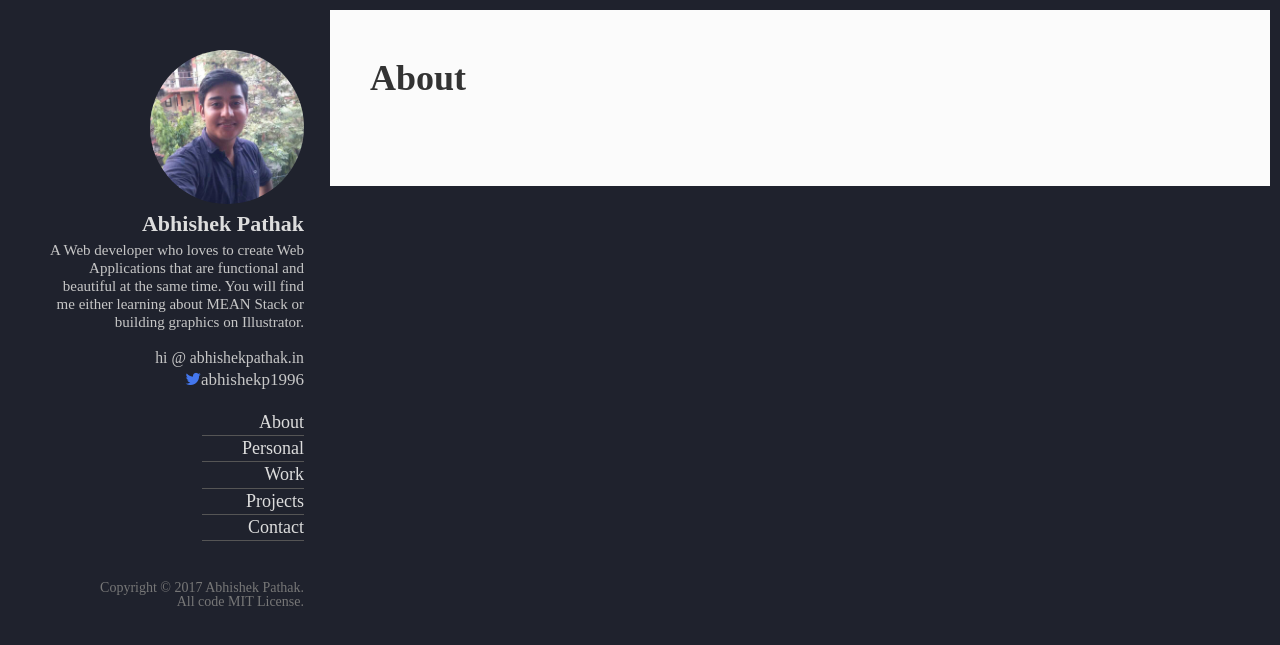
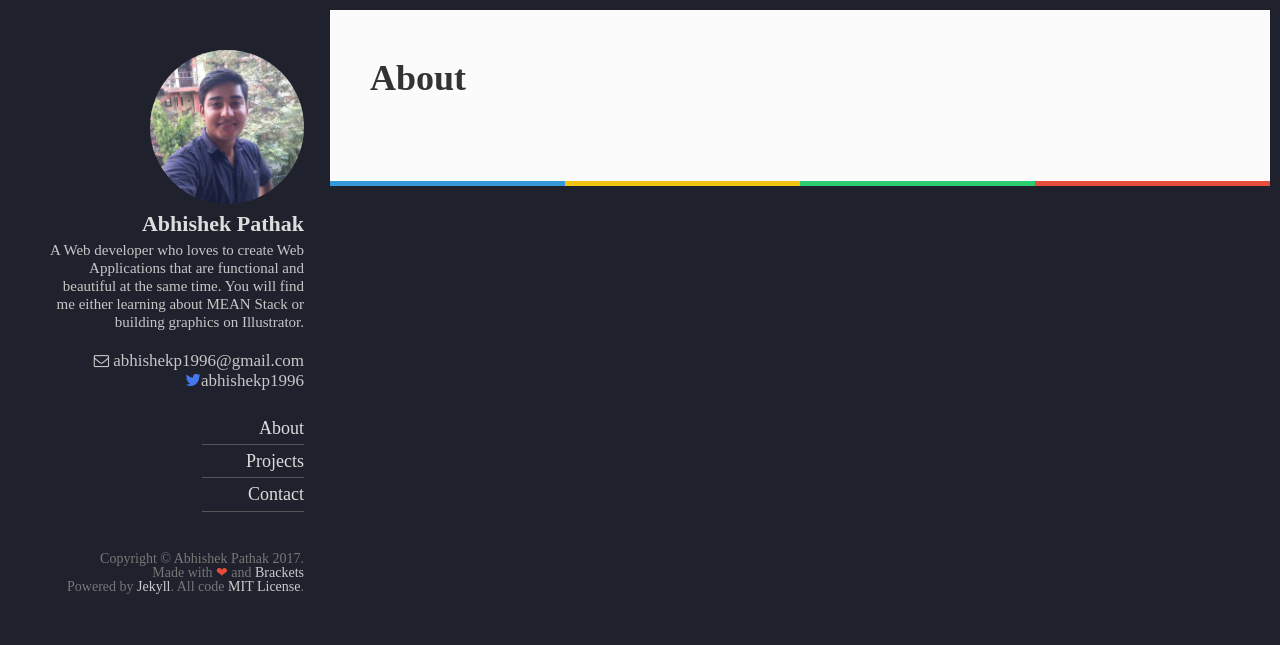
Before and after one commit to abhishekp1996/abhishekp1996.github.io, a Jekyll site: the page built from about.md, in a window 1280 px wide. Shown: the top 645 px of the page. Built offline with Jekyll 4.4.1, drawn with Linux system fonts in a browser that asks for light colours.

Commit message:
New Post

```diff
--- a/_config.yml
+++ b/_config.yml
@@ -31,3 +31,7 @@ gems:
 exclude:
   - Gemfile
   - Gemfile.lock
+github: [metadata]
+
+#Global Settings
+permalink: /:year/:title.html
--- a/_includes/profilebar.html
+++ b/_includes/profilebar.html
@@ -2,27 +2,28 @@
 
 	<div class="me">
 		<img src="{{ site.url }}/assets/images/pp.jpg" alt="" id="picture">
-		<h2 class="profileText" id="name">Abhishek Pathak</h2>
-		<p class="profileText" id="about">A Web developer who loves to create Web Applications that are functional and beautiful at the same time. You will find me either learning about MEAN Stack or building graphics on Illustrator.<br><br><span style="font-size: 1.05em">hi @ abhishekpathak.in</span></p>
+		<h2 class="profileText" id="name"><a href="{{site.url}}">Abhishek Pathak</a></h2>
+		<p class="profileText" id="about">A Web developer who loves to create Web Applications that are functional and beautiful at the same time. You will find me either learning about MEAN Stack or building graphics on Illustrator.</p>
 	</div>
 
 	<div class="social">
-		<p><i class="fa fa-twitter" style="color: #47e"></i>abhishekp1996</p>
+		<p><i class="fa fa-envelope-o" style="font-size: 0.9em"></i> <a href="mailto:abhishekp1996@gmail.com">abhishekp1996@gmail.com</a></p>
+		<p id="twitterLink"><a href="https://twitter.com/abhishekp1996"><i class="fa fa-twitter" style="color: #47e"></i>abhishekp1996</a></p>
 	</div>
 
 	<div class="menu">
 		<ul>
 			<li>About</li>
-			<li>Personal</li>
-			<li>Work</li>
 			<li>Projects</li>
 			<li>Contact</li>
 		</ul>
 	</div>
 
 	<div class="license">
-		<p>Copyright &copy; 2017 Abhishek Pathak.</p>
-		<p>All code MIT License.</p>
+		<p>Copyright &copy; Abhishek Pathak 2017.</p>
+		<p>Made with <span style="color: #e74c3c;">❤</span> and <a href="http://brackets.io" style="color: #ccc;">Brackets</a></p>
+		<p>Powered by <a href="https://jekyllrb.com/" style="color: #ccc;">Jekyll</a>. All code <a href="http://opensource.org/licenses/MIT" style="color: #ccc;">MIT License</a>.</p>
 	</div>
 
 </div>
+<!--<br><br><span style="font-size: 1.05em">hi @ abhishekpathak.in</span>-->
--- a/assets/style.scss
+++ b/assets/style.scss
@@ -53,9 +53,15 @@ a {
 			height: auto;
 			border-radius: 50%;
 		}
-		.me #name {
+		.me #name{
 			font: 700 2.2em/1.6 "PT Serif";
 			color: #ddd;
+		}
+		.me #name a{
+			transition: color .2s;
+		}
+		.me #name a:hover {
+			color: #e74c3c;
 		}
 		.me #about {
 			font: 300 1.5em/1.2 "Source Sans Pro";
@@ -63,11 +69,14 @@ a {
 		}
 
 	.social {
-		margin-top: .2em;
+		margin-top: 2em;
+		color: #c7c7c7;
 	}
 		.social p {
 			font: 300 1.7em/1.2 "Source Sans Pro";
-			color: #c7c7c7;
+		}
+		.social #twitterLink {
+			font: 300 1.7em/1.2 "Source Sans Pro";
 		}
 
 	.menu {
@@ -79,7 +88,7 @@ a {
 			width: 40%;
 		}
 			.menu ul li {
-				font: 300 1.8em/1.4 "Source Sans Pro";
+				font: 300 1.8em/1.8 "Source Sans Pro";
 				color: #ddd;
 				border-bottom: 1px solid #555;
 				transition: all .25s;
@@ -131,11 +140,21 @@ a {
 
 /* Post Styling */
 .postContainer {
+	position: relative;
 	width: 100%;
 	height: auto;
 	margin: 1em 0;
 	padding: 5em 4em;
 	background: #fbfbfb;
+}
+.postContainer:after{
+	content: "";
+	position: absolute;
+	bottom: 0;
+	left: 0;
+	width: 100%;
+	height: 5px;
+	background: linear-gradient(to right, #3498db 25%,#f1c40f 25%, #f1c40f 50%, #2ecc71 50%, #2ecc71 75%, #e74c3c 75%);
 }
 	.postMeta {
 		width: 100%;
@@ -155,16 +174,34 @@ a {
 		margin-top: 4em;
 		width: 80%;
 	}
-	.postContent p{
+	.postContent p {
 		font: 400 1.8em/1.5 "PT serif";
 		color: #333;
-		margin: 1em 0;
+		margin: 1.25em 0;
 	}
-	.postContent img{
+	.postContent img {
 		width: 100%;
 		height: auto;
 		margin: 1em 0;
 	}
+	.postContent a {
+		color: #e74c3c;
+	}
+	.postContent ul {
+		font-size: 1.8rem;
+	}
+		.postContent ul li{
+			font-size: 1em;
+		}
+
+	.postContent blockquote {
+		width: 100%;
+		margin: 1em 0;
+		padding: 1em 2em;
+		background: #e9f5fb;
+		border-left: 5px solid #3498db;
+	}
+
 
 
 /*********************/
```
Also changed, not shown: _posts/2017-05-21-rejection-is-the-mother-of-self-improvement.markdown (added, +30 -0 lines).
